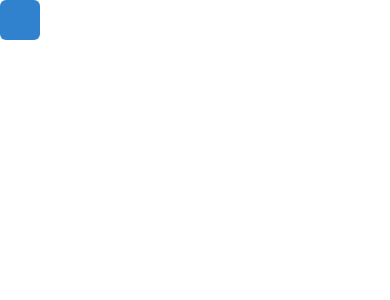
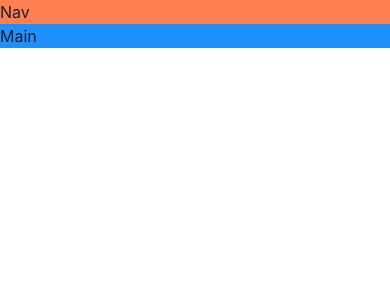
Before and after one commit to Mang3rfist/game-hub, a React (Vite) app: page / in a window 390 px wide. Shown: the top 300 px of the page. Built offline with nearby package versions, Linux system fonts and the light colour scheme.

Commit message:
Build a responsive lay

```diff
--- a/src/App.tsx
+++ b/src/App.tsx
@@ -1,6 +1,26 @@
-import { Button, ButtonGroup } from "@chakra-ui/react";
+import { Grid, GridItem, Show } from "@chakra-ui/react";
+
 function App() {
-  return <Button colorScheme="blue"></Button>;
+  return (
+    <Grid
+      templateAreas={{
+        base: `"nav" "main"`,
+        lg: `"nav nav" "aside main"`,
+      }}
+    >
+      <GridItem area="nav" bg="coral">
+        Nav
+      </GridItem>
+      <Show above="lg">
+        <GridItem area="aside" bg="gold">
+          Aside
+        </GridItem>
+      </Show>
+      <GridItem area="main" bg="dodgerblue">
+        Main
+      </GridItem>
+    </Grid>
+  );
 }
 
 export default App;
```
